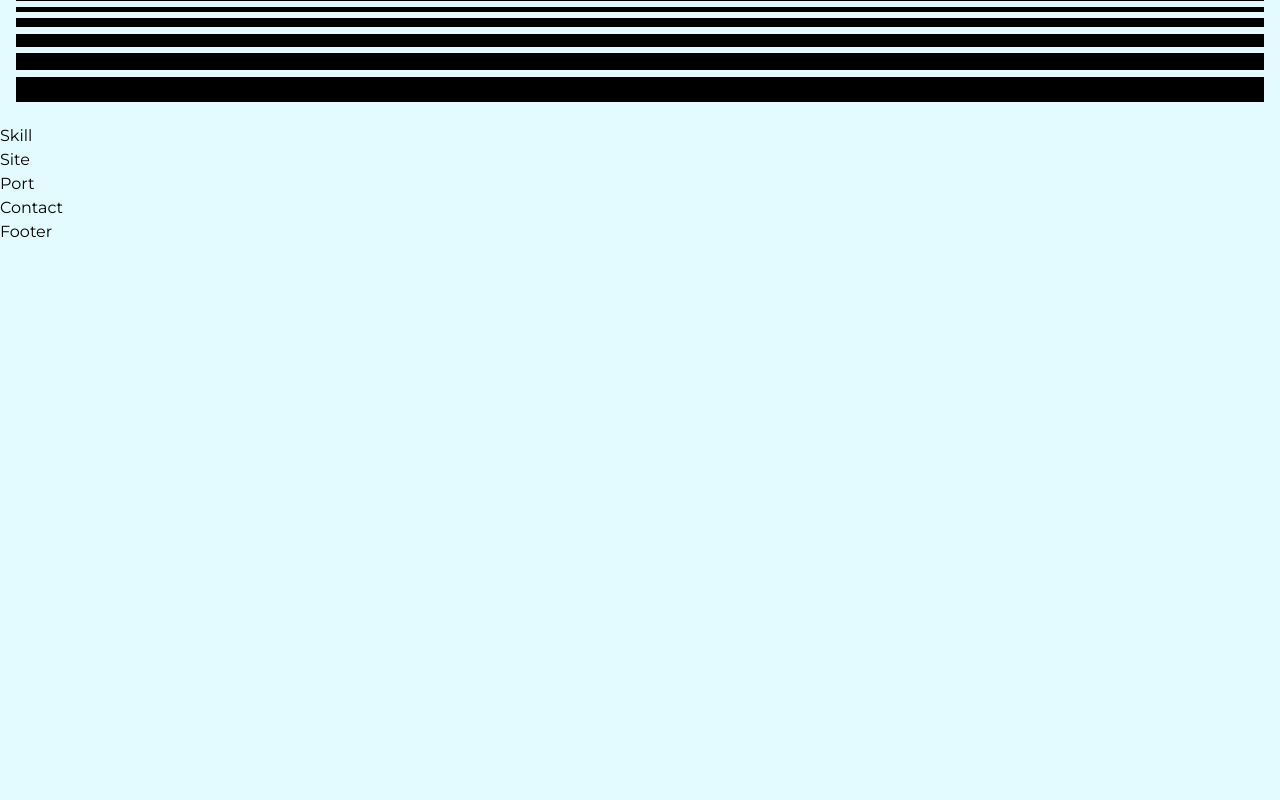
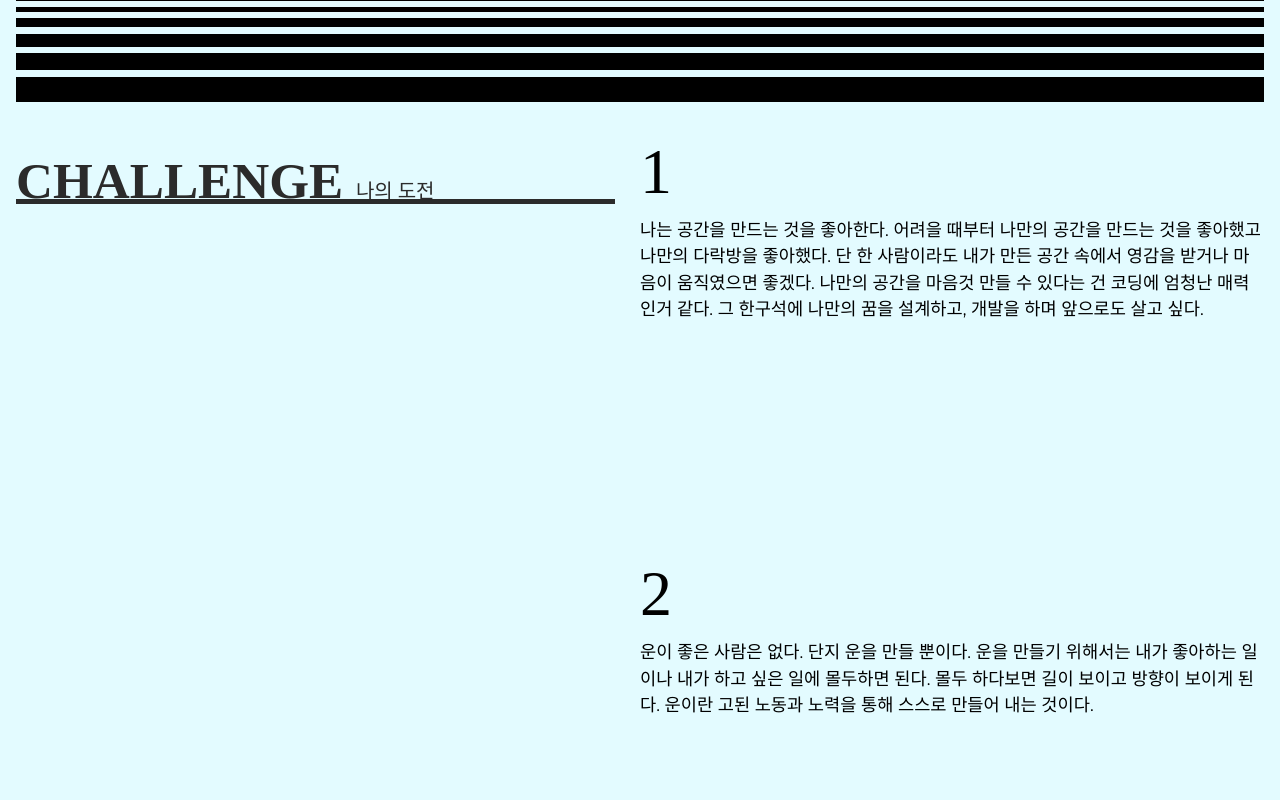
Before and after one commit to sini1004/PORTFOLIO, a React (Create React App) app: page / in a window 1280 px wide. Shown: the part 700-1500 px from the top of the page. Before the commit the page ends 944 px from the top, so only its background shows below. Built offline with nearby package versions, Linux system fonts and the light colour scheme; a small style sheet from the web is missing; a web font is replaced by a local one.

Commit message:
스킬 구조, 디자인 잡기, 데이터 설정 및 완료

```diff
--- a/src/assets/scss/section/_skill.scss
+++ b/src/assets/scss/section/_skill.scss
@@ -0,0 +1,69 @@
+.skill__inner {
+  padding: 16px;
+  display: flex;
+  justify-content: space-between;
+
+  @media (max-width: 800px) {
+    flex-direction: column;
+  }
+
+  .skill__title {
+    position: sticky;
+    top: 70px;
+    left: 0;
+    width: 48%;
+    height: 5vw;
+    font-size: 4vw;
+    font-weight: 900;
+    line-height: 1.6;
+    font-family: var(--mainKor-font);
+    text-transform: uppercase;
+    color: var(--black100);
+    border-bottom: 0.4vw solid var(--black100);
+
+    @media (max-width: 800px) {
+      width: 100%;
+      margin-bottom: 10vw;
+      font-size: 30px;
+      height: auto;
+      top: 68px;
+      background-color: var(--mainBg-color);
+    }
+
+    em {
+      font-size: 1.25rem;
+      font-weight: 400;
+      line-height: 2;
+    }
+  }
+
+  .skill__desc {
+    width: 50%;
+
+    @media (max-width: 800px) {
+      width: 100%;
+    }
+
+    span {
+      font-size: 5vw;
+      line-height: 1;
+      font-size: 900;
+      font-family: var(--mainNum-font);
+
+      @media (max-width: 800px) {
+        font-size: 20vw;
+      }
+    }
+
+    h3 {
+      font-size: 1.5rem;
+      text-decoration: underline;
+      text-underline-position: under;
+      margin-bottom: 1vw;
+    }
+    p {
+      margin-bottom: 30vh;
+      font-size: 1.1rem;
+    }
+  }
+}
--- a/src/components/Skill.jsx
+++ b/src/components/Skill.jsx
@@ -1,7 +1,39 @@
 import React from "react";
 
+const skillText = [
+  {
+    title: "꿈을 설계하고 디자인하다.",
+    desc: "나는 공간을 만드는 것을 좋아한다. 어려을 때부터 나만의 공간을 만드는 것을 좋아했고 나만의 다락방을 좋아했다. 단 한 사람이라도 내가 만든 공간 속에서 영감을 받거나 마음이 움직였으면 좋겠다. 나만의 공간을 마음것 만들 수 있다는 건 코딩에 엄청난 매력인거 같다. 그 한구석에 나만의 꿈을 설계하고, 개발을 하며 앞으로도 살고 싶다.",
+  },
+  {
+    title: "열심히 할수록 기회는 따른다.",
+    desc: "운이 좋은 사람은 없다. 단지 운을 만들 뿐이다. 운을 만들기 위해서는 내가 좋아하는 일이나 내가 하고 싶은 일에 몰두하면 된다. 몰두 하다보면 길이 보이고 방향이 보이게 된다. 운이란 고된 노동과 노력을 통해 스스로 만들어 내는 것이다.",
+  },
+  {
+    title: "나에게 정직하다.",
+    desc: "정직은 다른 사람보다 나에게 큰 의미를 부여해야 한다. 자신이 정직하지 않으면 진정으로 원하는 일을 열정적으로 밀고 나갈 수 없다. 마음에서 우러나오는 일을 해야 정직해지며 삶을 더 즐길 줄 알게 된다.",
+  },
+];
+
 const Skill = () => {
-    return <div>Skill</div>;
+  return (
+    <section id="skill">
+      <div className="skill__inner">
+        <h2 className="skill__title">
+          Challenge <em>나의 도전</em>
+        </h2>
+        <div className="skill__desc">
+          {skillText.map((skill, key) => (
+            <div key={key}>
+              <span>{key + 1}</span>
+              <h3>{skill.text}</h3>
+              <p>{skill.desc}</p>
+            </div>
+          ))}
+        </div>
+      </div>
+    </section>
+  );
 };
 
 export default Skill;
```
